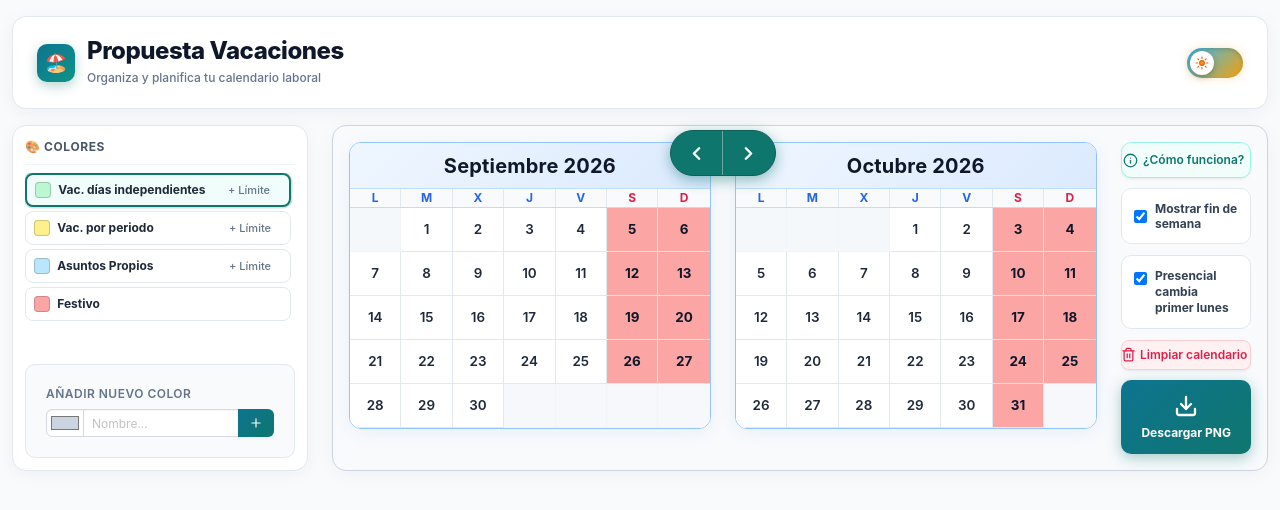
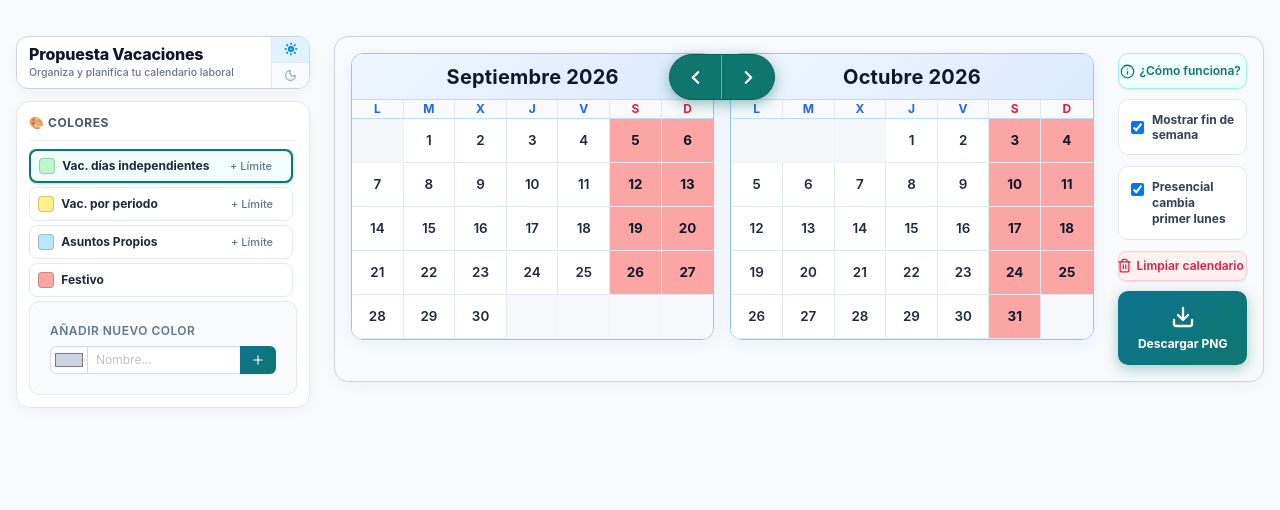
Before and after one commit to demalmar/PropuestaVacaciones, a React (Vite) app: page / in a window 1280 px wide. Shown: the top 510 px of the page. Built offline with nearby package versions, Linux system fonts and the light colour scheme.

Commit message:
fix: perfectly align navigation capsule with calendar headers by removing nested column top padding

```diff
--- a/index.tsx
+++ b/index.tsx
@@ -491,109 +491,118 @@ const CalendarApp = () => {
     : Object.values(fixedWeeklySelections).some(isSelected => isSelected);
 
   return (
-    <section className="section py-4 px-3" style={{ minHeight: '100vh', backgroundColor: isDarkMode ? '#0b0f17' : '#f8fafc', transition: 'background-color 0.25s ease' }}>
+    <section className="section px-4" style={{ minHeight: '100vh', paddingTop: '2.25rem', paddingBottom: '3rem', backgroundColor: isDarkMode ? '#0b0f17' : '#f8fafc', transition: 'background-color 0.25s ease' }}>
 
       {/* Contenedor principal de Propuesta Vacaciones */}
       <div className="container" style={{ maxWidth: '1280px' }}>
 
-        {/* Barra superior con Título y Switch de Modo Oscuro */}
+        {/* Fila Principal: Panel Leyenda a la izquierda | Panel Calendarios en el centro con Acciones a su derecha */}
+        <div className="columns is-variable is-3 is-desktop">
+
+          {/* 1. Contenedor Propio Izquierdo: Título Propuesta Vacaciones + Colores */}
+          <div className="column is-3-desktop is-4-tablet">
+
+            {/* Contenedor del Título Propuesta Vacaciones con switch vertical integrado a la derecha */}
             <div
-          className="box is-flex is-justify-content-space-between is-align-items-center mb-4 px-5 py-3.5"
+              className="box mb-3 p-0 is-flex is-align-items-stretch is-justify-content-space-between"
               style={{
-            border: isDarkMode ? '1px solid #334155' : '1px solid #e2e8f0',
-            borderRadius: '14px',
+                border: isDarkMode ? '1px solid #334155' : '1px solid #cbd5e1',
+                borderRadius: '12px',
                 backgroundColor: isDarkMode ? '#1e293b' : '#ffffff',
-            boxShadow: isDarkMode ? '0 4px 16px rgba(0,0,0,0.2)' : '0 4px 20px -2px rgba(30, 41, 59, 0.06)'
+                boxShadow: isDarkMode ? 'none' : '0 4px 16px -2px rgba(30, 41, 59, 0.05)',
+                overflow: 'hidden',
+                minHeight: '52px'
               }}
             >
-          <div className="is-flex is-align-items-center" style={{ gap: '0.75rem' }}>
-            <div
+              {/* Lado izquierdo: Título y subtítulo */}
+              <div className="py-2 px-3 is-flex is-flex-direction-column is-justify-content-center" style={{ minWidth: 0, flex: 1 }}>
+                <h1
+                  className="title mb-0"
                   style={{
-                width: '38px',
-                height: '38px',
-                borderRadius: '10px',
-                background: 'linear-gradient(135deg, #0e7490 0%, #0d9488 100%)',
-                display: 'flex',
-                alignItems: 'center',
-                justifyContent: 'center',
-                fontSize: '18px',
-                boxShadow: '0 4px 12px rgba(15, 118, 110, 0.3)',
-                color: '#ffffff'
+                    color: isDarkMode ? '#f8fafc' : '#0f172a',
+                    fontWeight: 800,
+                    fontSize: '1rem',
+                    letterSpacing: '-0.01em',
+                    whiteSpace: 'nowrap',
+                    lineHeight: 1.2
                   }}
                 >
-              🏖️
-            </div>
-            <div>
-              <h1 className="title is-4 mb-0" style={{ color: isDarkMode ? '#f8fafc' : '#0f172a', fontWeight: 800, letterSpacing: '-0.02em' }}>
                   Propuesta Vacaciones
                 </h1>
-              <span className="is-size-7" style={{ color: isDarkMode ? '#94a3b8' : '#64748b', fontSize: '11.5px', fontWeight: 500 }}>
+                <span
+                  style={{
+                    color: isDarkMode ? '#94a3b8' : '#64748b',
+                    fontSize: '10.5px',
+                    fontWeight: 500,
+                    whiteSpace: 'nowrap',
+                    overflow: 'hidden',
+                    textOverflow: 'ellipsis',
+                    lineHeight: 1.3,
+                    marginTop: '2px'
+                  }}
+                >
                   Organiza y planifica tu calendario laboral
                 </span>
               </div>
+
+              {/* Lado derecho: Switch vertical (alto total, 2 mitades: arriba Sol/Día, abajo Luna/Noche) */}
+              <div
+                className="is-flex is-flex-direction-column"
+                style={{
+                  width: '38px',
+                  borderLeft: isDarkMode ? '1px solid #334155' : '1px solid #e2e8f0',
+                  backgroundColor: isDarkMode ? '#17202e' : '#f8fafc',
+                  flexShrink: 0
+                }}
+              >
+                {/* Mitad superior: Sol / Día */}
+                <div
+                  onClick={() => isDarkMode && toggleDarkMode()}
+                  className="is-flex is-align-items-center is-justify-content-center"
+                  style={{
+                    flex: 1,
+                    cursor: 'pointer',
+                    backgroundColor: !isDarkMode ? '#e0f2fe' : 'transparent',
+                    borderBottom: isDarkMode ? '1px solid #334155' : '1px solid #e2e8f0',
+                    transition: 'all 0.15s ease'
+                  }}
+                  title="Activar modo diurno"
+                >
+                  <Sun
+                    size={14}
+                    color={!isDarkMode ? '#0284c7' : '#64748b'}
+                    fill={!isDarkMode ? '#38bdf8' : 'none'}
+                    strokeWidth={!isDarkMode ? 2.5 : 2}
+                  />
                 </div>
 
-          {/* Switch Modo Oscuro (Sol / Luna) en la cabecera donde antes estaba el botón azul */}
-          <div className="is-flex is-align-items-center">
-            <button
-              onClick={toggleDarkMode}
-              type="button"
-              aria-label={isDarkMode ? 'Cambiar a modo diurno' : 'Cambiar a modo nocturno'}
-              title={isDarkMode ? 'Cambiar a modo diurno' : 'Cambiar a modo nocturno'}
+                {/* Mitad inferior: Luna / Noche */}
+                <div
+                  onClick={() => !isDarkMode && toggleDarkMode()}
+                  className="is-flex is-align-items-center is-justify-content-center"
                   style={{
-                position: 'relative',
-                width: '56px',
-                height: '30px',
-                borderRadius: '9999px',
-                padding: '3px',
-                border: 'none',
+                    flex: 1,
                     cursor: 'pointer',
-                background: isDarkMode
-                  ? 'linear-gradient(135deg, #1e1b4b 0%, #312e81 100%)'
-                  : 'linear-gradient(135deg, #38bdf8 0%, #f59e0b 100%)',
-                boxShadow: isDarkMode
-                  ? 'inset 0 2px 4px rgba(0,0,0,0.5), 0 0 10px rgba(99, 102, 241, 0.25)'
-                  : 'inset 0 2px 4px rgba(0,0,0,0.15), 0 0 10px rgba(245, 158, 11, 0.25)',
-                display: 'flex',
-                alignItems: 'center',
-                transition: 'all 0.3s ease'
+                    backgroundColor: isDarkMode ? 'rgba(99, 102, 241, 0.2)' : 'transparent',
+                    transition: 'all 0.15s ease'
                   }}
+                  title="Activar modo nocturno"
                 >
-              <div
-                className="theme-switch-knob"
-                style={{
-                  width: '24px',
-                  height: '24px',
-                  borderRadius: '50%',
-                  backgroundColor: '#ffffff',
-                  boxShadow: '0 2px 6px rgba(0,0,0,0.25)',
-                  display: 'flex',
-                  alignItems: 'center',
-                  justifyContent: 'center',
-                  transform: isDarkMode ? 'translateX(26px)' : 'translateX(0px)'
-                }}
-              >
-                {isDarkMode ? (
-                  <Moon size={14} color="#f59e0b" fill="#f59e0b" />
-                ) : (
-                  <Sun size={14} color="#ea580c" fill="#f59e0b" />
-                )}
+                  <Moon
+                    size={13}
+                    color={isDarkMode ? '#a5b4fc' : '#94a3b8'}
+                    fill={isDarkMode ? '#818cf8' : 'none'}
+                    strokeWidth={isDarkMode ? 2.5 : 2}
+                  />
                 </div>
-            </button>
               </div>
             </div>
 
-          {/* Fila Principal: Panel Leyenda a la izquierda | Panel Calendarios en el centro con Acciones a su derecha */}
-          <div className="columns is-variable is-3 is-desktop">
-
-            {/* 1. Contenedor Propio Izquierdo: Colores + Añadir nuevo color */}
-            <div className="column is-3-desktop is-4-tablet">
             <div
               className="box p-3 is-flex is-flex-direction-column"
               style={{
                 border: isDarkMode ? '1px solid #334155' : '1px solid #e2e8f0',
                 borderRadius: '14px',
-                  height: '100%',
                 backgroundColor: isDarkMode ? '#1e293b' : '#ffffff',
                 boxShadow: isDarkMode ? 'none' : '0 4px 20px -2px rgba(30, 41, 59, 0.05)'
               }}
@@ -803,21 +812,21 @@ const CalendarApp = () => {
                   {/* Bloque de los dos calendarios con navegación unida en óvalo (< >) en el centro */}
                   <div className="column is-10-desktop is-12-tablet">
                     <div style={{ position: 'relative' }}>
-                      <div className="columns is-variable is-3 is-mobile mb-0" style={{ alignItems: 'flex-start' }}>
-                        <div className="column is-6 is-flex is-justify-content-center" style={{ alignSelf: 'flex-start' }}>
+                      <div className="is-flex is-justify-content-center" style={{ gap: '1rem', alignItems: 'flex-start' }}>
+                        <div style={{ flex: 1, display: 'flex', justifyContent: 'center', minWidth: 0 }}>
                           {renderMonth(leftYear, leftMonth)}
                         </div>
-                        <div className="column is-6 is-flex is-justify-content-center" style={{ alignSelf: 'flex-start' }}>
+                        <div style={{ flex: 1, display: 'flex', justifyContent: 'center', minWidth: 0 }}>
                           {renderMonth(rightYear, rightMonth)}
                         </div>
                       </div>
 
-                      {/* Óvalo (< >) que sobresale entre ambos calendarios en el centro */}
+                      {/* Óvalo (< >) centrado verticalmente a la perfección con las cabeceras de los meses */}
                       <div
                         style={{
                           position: 'absolute',
                           left: '50%',
-                          top: '23px',
+                          top: '24px',
                           transform: 'translate(-50%, -50%)',
                           zIndex: 20
                         }}
```
Lines whose indentation alone changed are shown as unchanged.
